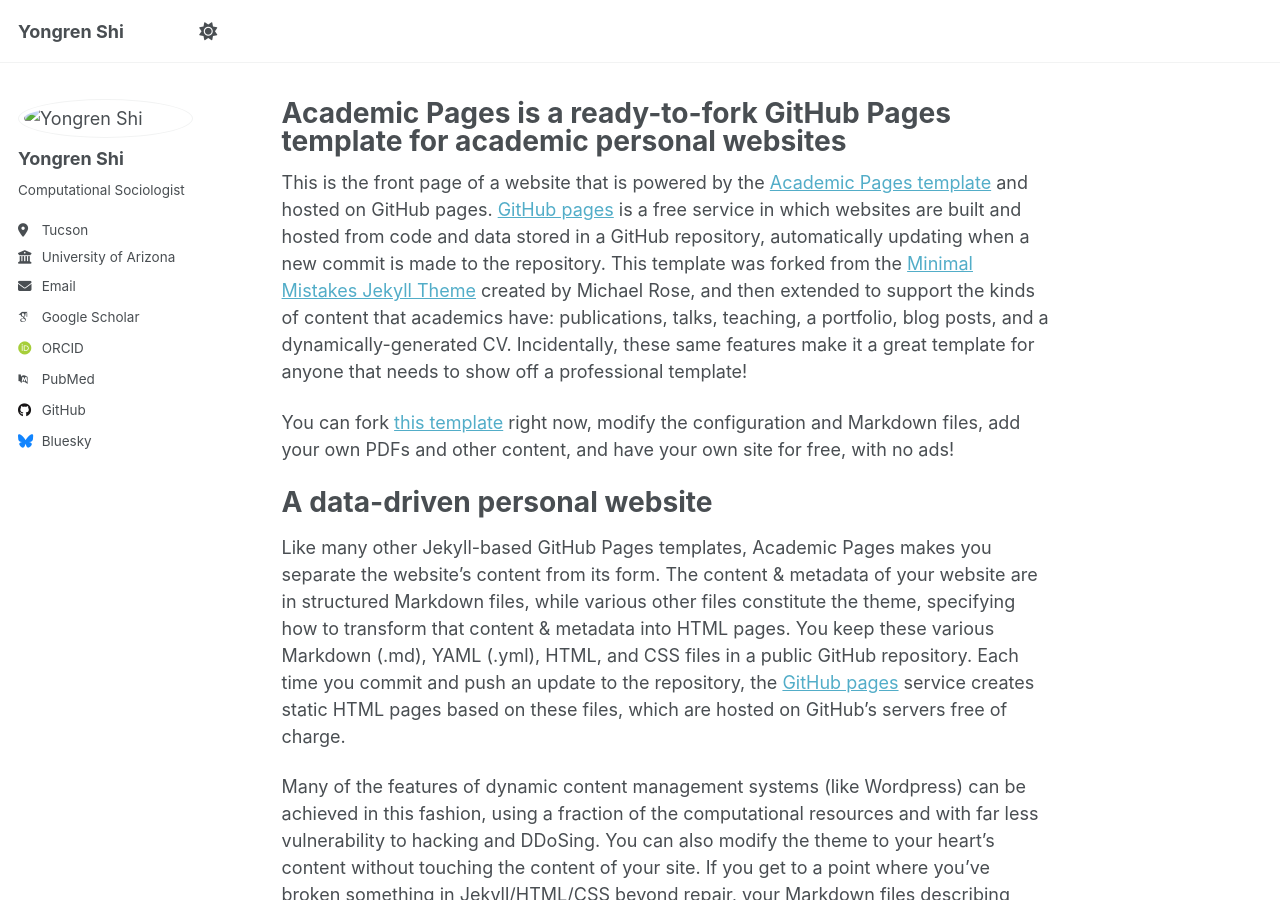
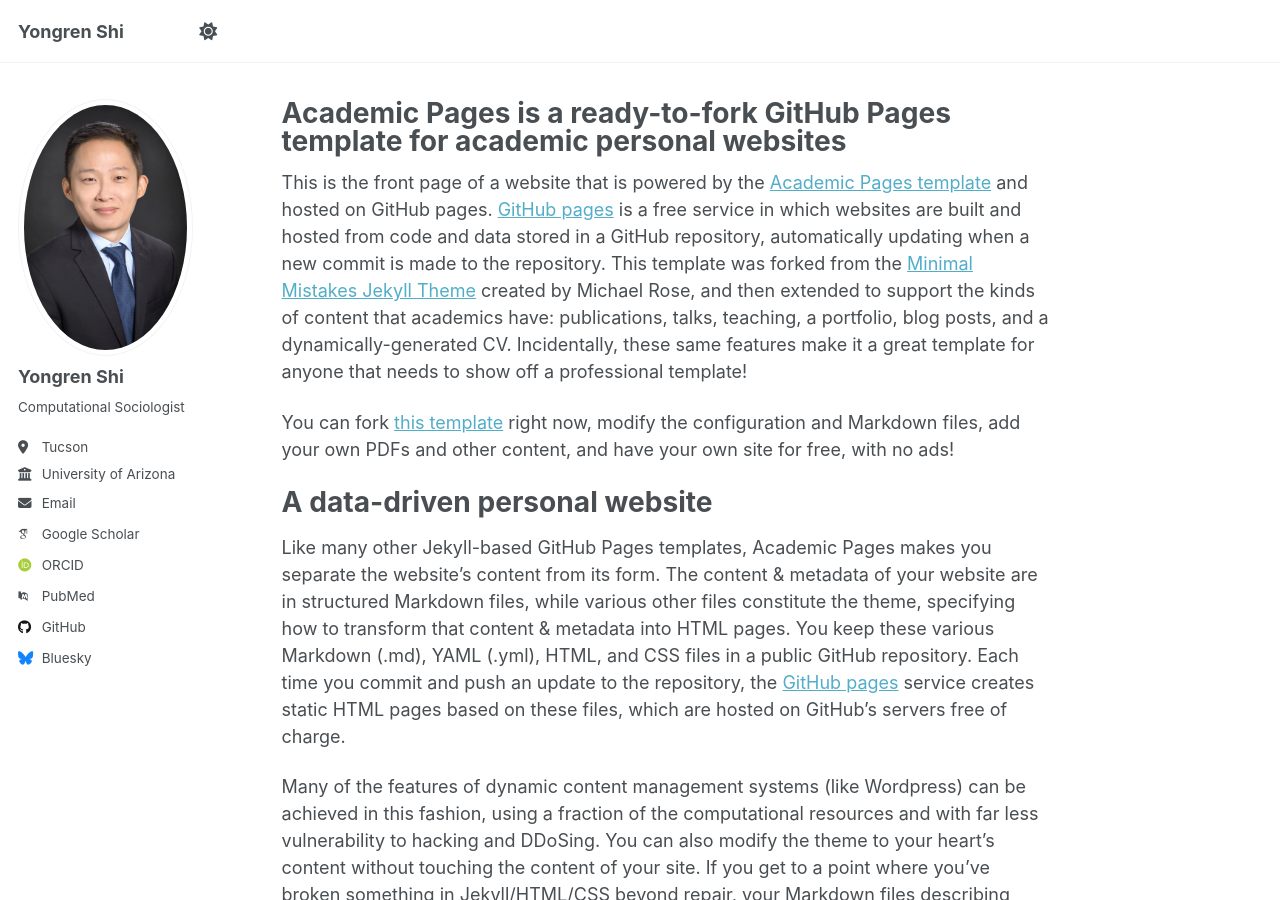
Before and after one commit to YongrenShi/YongrenShi, a Jekyll site: the page built from _pages/about.md, in a window 1280 px wide and 900 px high. Built offline with Jekyll 4.4.1, drawn with Linux system fonts in a browser that asks for light colours; some web fonts are replaced; a script that is not in the unit is left out.

Commit message:
Update _config.yml

```diff
--- a/_config.yml
+++ b/_config.yml
@@ -22,7 +22,7 @@ repository               : "academicpages/academicpages.github.io"
 #               Additional customization can be done by editing /_includes/author-profile.html
 author:
   # Biographic information
-  avatar           : "images/headshot_shi.jpg"
+  avatar           : "headshot_shi.jpg"
   name             : "Yongren Shi"
   pronouns         : # example: "she/her"
   bio              : "Computational Sociologist"
```
